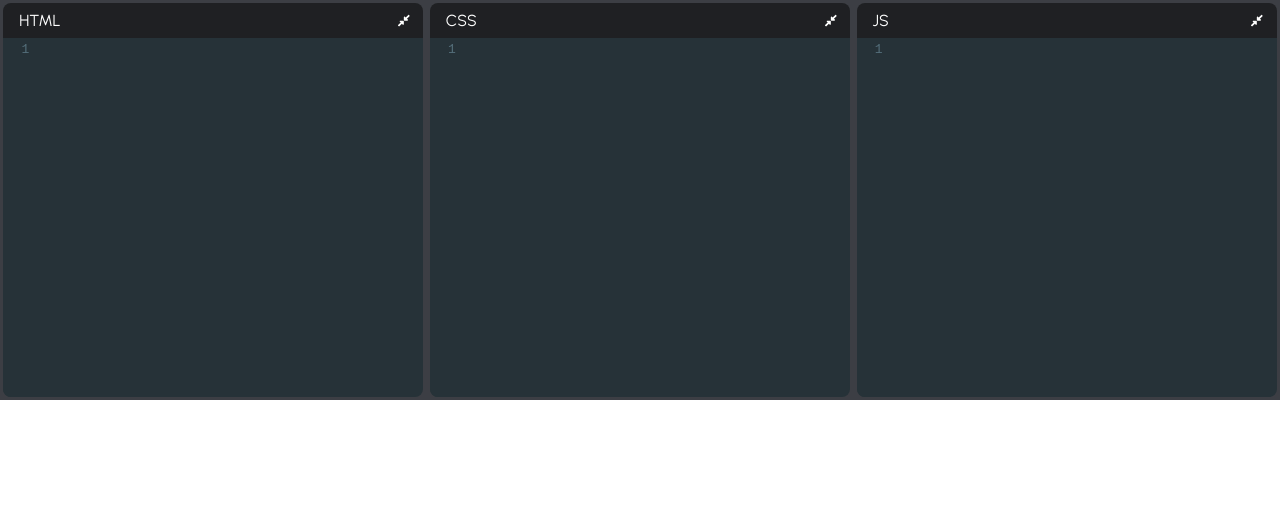
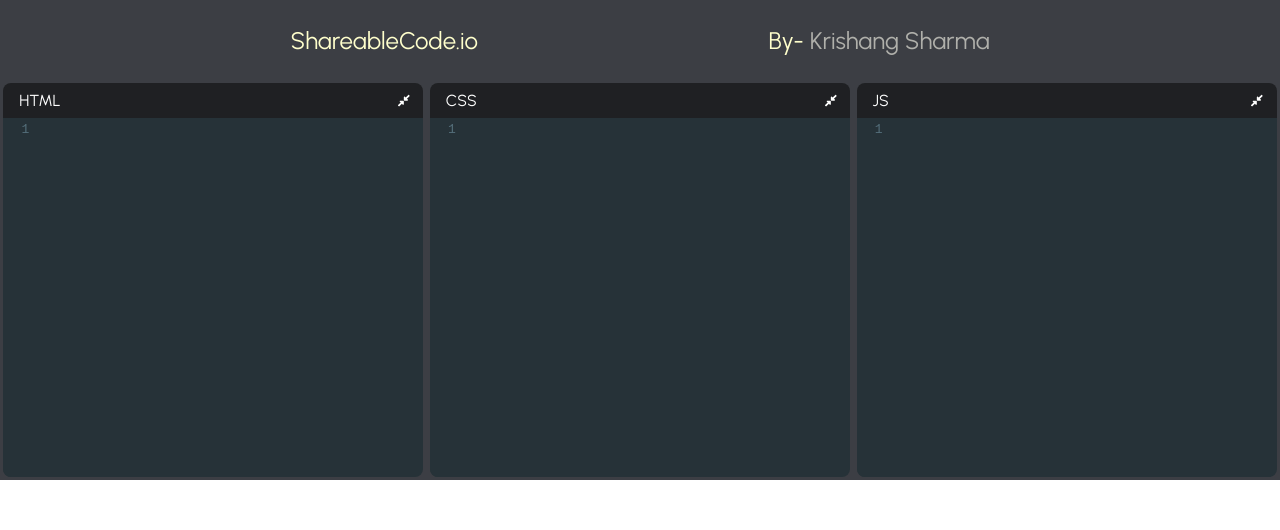
Before and after one commit to KrishangSharma/shareablecode.io, a React app: page / in a window 1280 px wide. Built offline with nearby package versions, Linux system fonts and the light colour scheme.

Commit message:
Added a Naming Navbar

```diff
--- a/src/components/App.js
+++ b/src/components/App.js
@@ -1,6 +1,7 @@
 import React, {useState, useEffect} from 'react'
 import Editor from './Editor'
 import useLocalStorage from '../hooks/useLocalStorage'
+import Navbar from './Navbar'
 
 export default function App() {
 
@@ -24,6 +25,7 @@ export default function App() {
 
     return (
         <>
+            <Navbar />
             <div className = "pane top-pane">
                 <Editor
                 language = "xml"
--- /dev/null
+++ b/src/components/Navbar.js
@@ -0,0 +1,16 @@
+import React from 'react'
+
+export default function Navbar() {
+    return (
+        <>
+            <div className="navbar">
+                <div className="logo">
+                    ShareableCode.io
+                </div>
+                <div className="right">
+                    By-<a href="https://github.com/KrishangSharma"> Krishang Sharma</a>
+                </div>
+            </div>
+        </>
+    )
+}
--- a/src/index.css
+++ b/src/index.css
@@ -6,7 +6,24 @@ body {
   box-sizing: border-box;
 }
 
+.navbar{
+  height: 10vh;
+  display: flex;
+  font-size: 1.5rem;
+  color: #ffffcc;
+  align-items: center;
+  font-family: "Urbanist";
+  justify-content: space-evenly;
+  background: hsl(225, 6%, 25%);
+}
+
+.navbar a{
+  color: #b0b0ab;
+  text-decoration: none;
+}
+
 .top-pane {
+  display: flex;
   background-color: hsl(225, 6%, 25%);
 }
 
```
